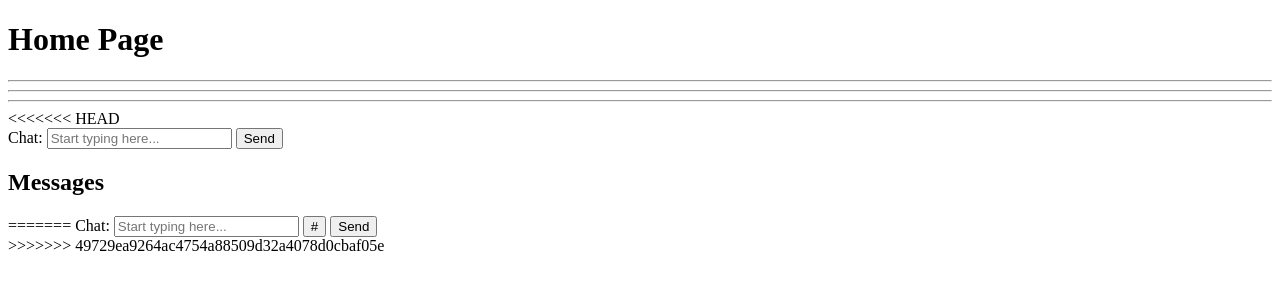
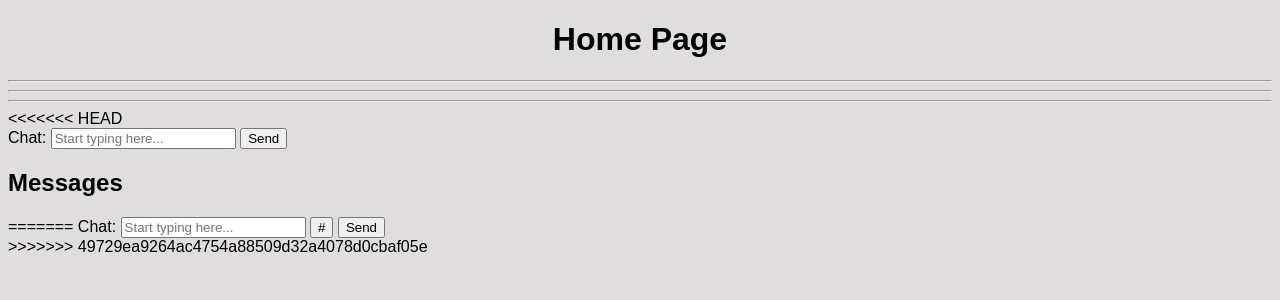
Before and after one commit to aegabrielsen/web-app, a Django app: template xxx_game/templates/xxx_game/chat.html in a window 1280 px wide. Shown: the top 300 px of the page. Run offline with Django 4.2, Linux system fonts and the light colour scheme; the template is opened without the code that fills it, so the values that code supplies are empty; parts of the project's set-up code (start-up, migrations or seed data) failed here and were passed over.

Commit message:
change chat css

```diff
--- a/xxx_game/static/css/chat.css
+++ b/xxx_game/static/css/chat.css
@@ -1,42 +1,16 @@
-<<<<<<< HEAD
-.chat-button button {
+chat-button button {
     width: 20%;
     height: 30px;
     margin: 10px;
     font-size: 20px;
-=======
+}
 body {
     font-family: Arial, sans-serif;
-    background-color: #f4f4f4;
-    margin: 0;
-    padding: 0;
+    background-color: #dfdddd;
+}
+
+body h1{
     display: flex;
     justify-content: center;
     align-items: center;
-    height: 100vh;
 }
-.chat-container {
-    width: 400px;
-    background-color: #fff;
-    box-shadow: 0 0 10px rgba(0, 0, 0, 0.1);
-    border-radius: 8px;
-    overflow: hidden;
-    display: flex;
-    flex-direction: column;
-}
-.chat-messages {
-    flex-grow: 1;
-    padding: 10px;
-    overflow-y: auto;
-    max-height: 300px;
-    border-bottom: 1px solid #ddd;
-}
-
-#chatInput {
-    flex-grow: 1;
-    padding: 10px;
-    border: 1px solid #ddd;
-    border-radius: 4px;
-    margin-right: 5px;
->>>>>>> 49729ea9264ac4754a88509d32a4078d0cbaf05e
-}
--- a/xxx_game/urls.py
+++ b/xxx_game/urls.py
@@ -9,12 +9,8 @@ urlpatterns = [
     path("login", views.login, name = "login"),
     path("register", views.register, name = "register"),
     path("logout", views.logout, name = "logout"),
-<<<<<<< HEAD
     path("create_post",views.create_post,name="create_post"),
     path("chat", views.chat, name = "chat")
 
 
-=======
-    path("chat", views.chat, name = "chat")
->>>>>>> 49729ea9264ac4754a88509d32a4078d0cbaf05e
 ]
```
Also changed, not shown: xxx_game/static/css/index.css (+0 -12 lines), xxx_game/views.py (+0 -7 lines).
